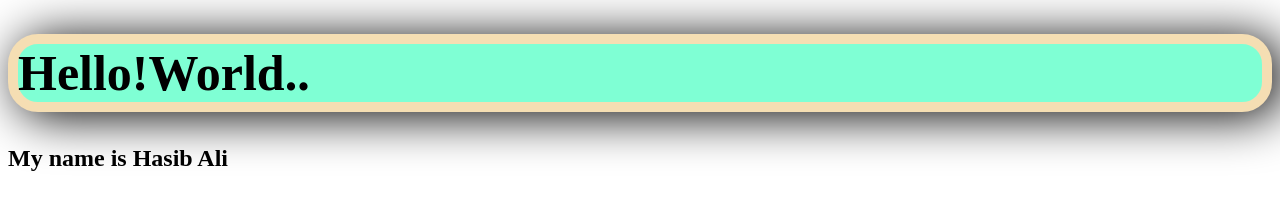
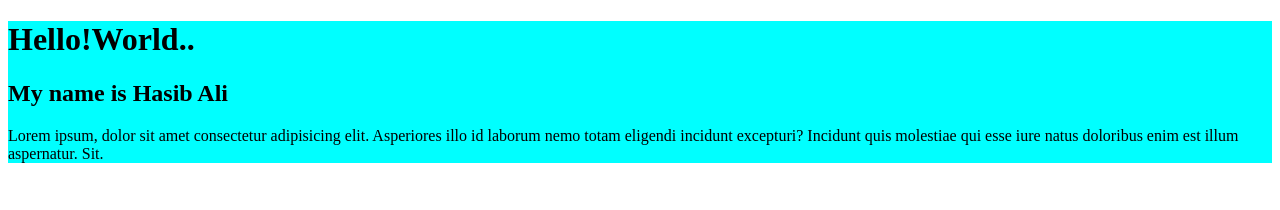
Before and after one commit to HasibAliOpu/my-first-repo, a plain HTML site: page index.html in a window 1280 px wide. Drawn offline with Linux system fonts and the light colour scheme.

Commit message:
add color in div

```diff
--- a/index.html
+++ b/index.html
@@ -12,7 +12,12 @@
     </style>
   </head>
   <body>
-    <h1 id="hello" class="hi">Hello!World..</h1>
-    <h2>My name is Hasib Ali</h2>
+    <div>
+      <h1>Hello!World..</h1>
+      <h2>My name is Hasib Ali</h2>
+      Lorem ipsum, dolor sit amet consectetur adipisicing elit. Asperiores illo
+      id laborum nemo totam eligendi incidunt excepturi? Incidunt quis molestiae
+      qui esse iure natus doloribus enim est illum aspernatur. Sit.
+    </div>
   </body>
 </html>
--- a/style.css
+++ b/style.css
@@ -6,3 +6,6 @@
   border-radius: 30px;
   box-shadow: 10px 4px 50px;
 }
+div {
+  background-color: aqua;
+}
```
